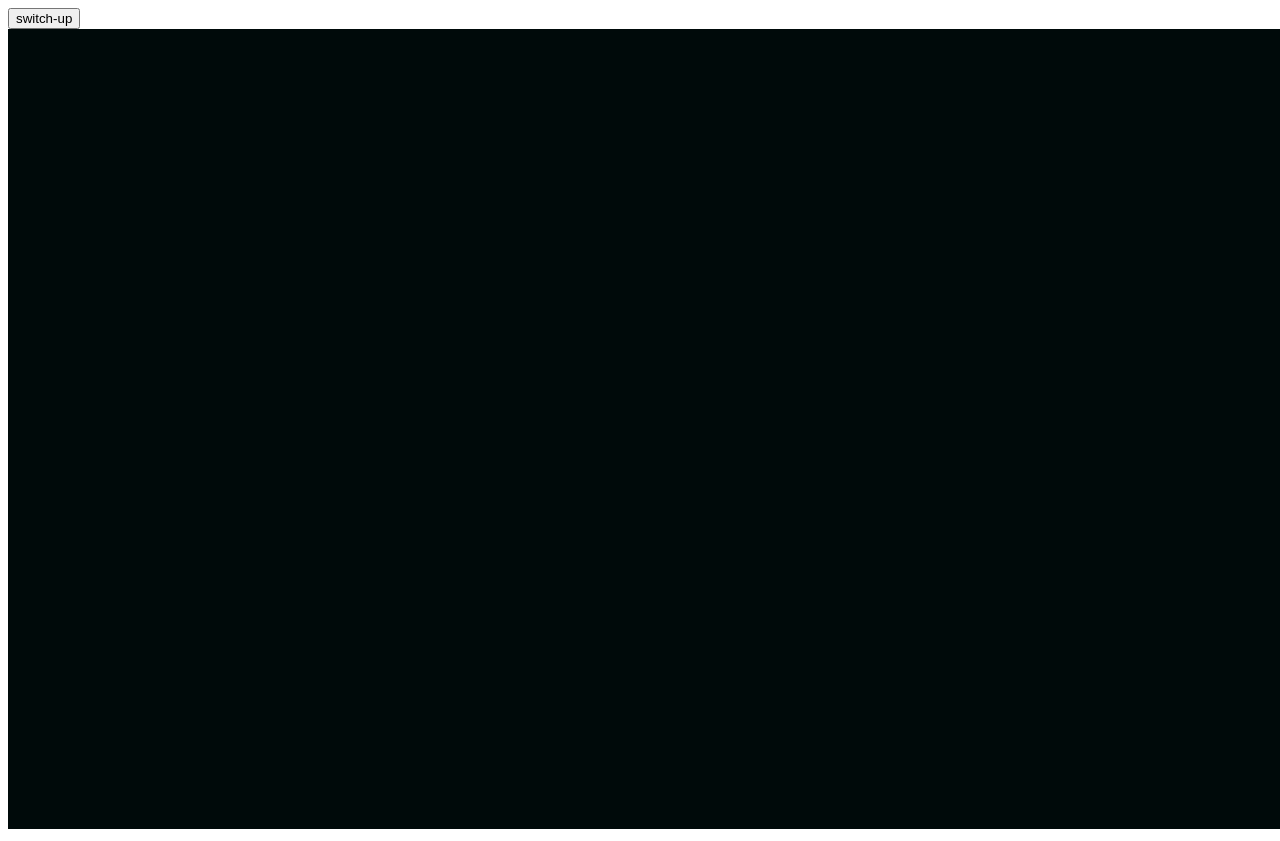
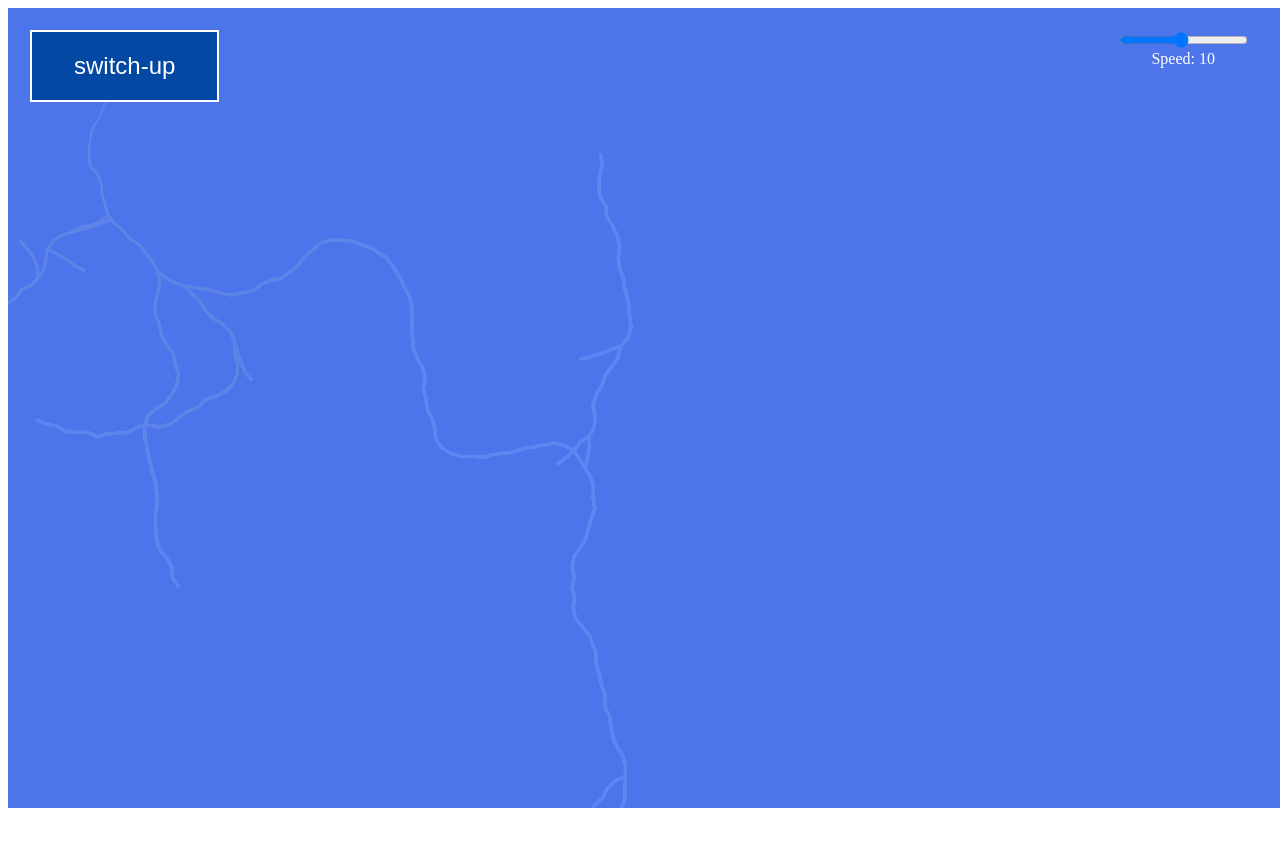
Before and after one commit to sk8terboyz/Branches, a plain HTML site: page index.html in a window 1280 px wide. Both pictures are taken after a click on the button "switch-up". After the commit the page ends 820 px from the top, so only its background shows below. Drawn offline with Linux system fonts and the light colour scheme.

Commit message:
Updated many featureus, notably adding a "switch-up"

```diff
--- a/index.html
+++ b/index.html
@@ -4,7 +4,7 @@
         <meta charset="UTF-8" />
         <meta name="viewport" content="width=device-width, initial-scale=1.0" />
         <meta http-equiv="X-UA-Compatible" content="ie=edge" />
-        <link rel="stylesheet" />
+        <link rel="stylesheet" href="style.css" />
         <title>Branching</title>
     </head>
     <body>
@@ -12,6 +12,10 @@
             <div class="button">
                 <button class="slide_in switch-up" type="button">switch-up</button>
             </div>
+            <div class=slideContainer>
+                <span id="sliderSpeed">Speed: <span id="slider--output">10</span></span>
+                <input type="range" min="1" max="20" value="10" id="myRange">
+            </div>
             <div id="container"></div>
             <script src="/script.js"></script>
         </main>
--- a/script.js
+++ b/script.js
@@ -1,9 +1,16 @@
 var container, canvas, context, btn;
 var WIDTH, HEIGHT;
-var MAX_LIFE = 500;
+var MAX_LIFE = 300;
 var LINE_WIDTH = 3;
+var switched = false;
+var color = `rgba(0, 25, 25, 0.05)`
 
 var branches, mouseX, mouseY;
+
+// Speed slider
+var slider = document.getElementById("myRange");
+var sliderSpeed = document.getElementById("slider--output");
+sliderSpeed.innHTML = slider.value;
 
 init();
 setInterval(loop, 1000/60);
@@ -21,29 +28,36 @@ function init() {
     container.appendChild(canvas);
 
     context =  canvas.getContext("2d");
-    context.fillStyle="rgb(0, 0, 0)";
+    context.fillStyle="rgba(0, 0, 0, 0.05)";
     context.fillRect(0, 0, WIDTH, HEIGHT);
 
     branches = new Array();
 
+    window.addEventListener('mousedown', onMouseDown, false);
     btn.addEventListener('click', switchUp);
-    window.addEventListener('mousedown', onMouseDown, false);
 }
 
 function onMouseDown(e) {
     if(!e)
         var e = window.event;
 
-        // calculations made to get the branch starting point to match cursor
-        mouseX = e.clientX - 8;
-        mouseY = e.clientY - 29;
+    // calculations made to get the branch starting point to match cursor
+    mouseX = e.clientX - 8;
+    mouseY = e.clientY - 10;
 
-        branches.push(new Branch(mouseX, mouseY, MAX_LIFE));
+    branches.push(new Branch(mouseX, mouseY, MAX_LIFE));
 }
 
-// This function will change from branching after each click to branching after cursor movement on the canvas
+// This function will change the background and colors
 function switchUp() {
-    console.log("switch-up");
+    // Example of how switched can be used for a one time use
+    if(!switched)
+        alert("This button will change the color of the background to any color, do you still wish to continue?");
+    switched = true;    // made for additional addons to mark the switchup button has been preseed (one time use for now)
+    color = `rgba(${Math.floor(Math.random()*256)}, ${Math.floor(Math.random()*256)}, ${Math.floor(Math.random()*256)}, 0.05)`;
+    context.fillStyle = color;
+    // context.fillRect(0, 0, WIDTH, HEIGHT);
+    console.log(color);
 }
 
 function loop() {
@@ -57,9 +71,13 @@ function loop() {
 
         context.moveTo(branch.x, branch.y);
 
+        var random = 0;
+        if(Math.random() < 0.15)
+            random = Math.random() < 0.5 ? (Math.random()*10*(-1)) : (Math.random()*10);
+        // console.log(random);
         branch.rw += Math.random() - .5;
-        branch.x += Math.cos(branch.rw) * branch.speed;
-        branch.y += Math.sin(branch.rw) * branch.speed;
+        branch.x += Math.cos(branch.rw) * branch.speed + random / Math.PI;
+        branch.y += Math.sin(branch.rw) * branch.speed + random / Math.PI;
 
         context.lineTo(branch.x, branch.y);
 
@@ -73,15 +91,23 @@ function loop() {
     context.stroke();
     context.closePath();
 
-    context.fillStyle = "rgba(0, 25, 25, 0.05)";
+    context.fillStyle = `rgba(75, 25, 50, 0.05)`;
+    context.fillStyle = color;
     context.fillRect(0, 0, WIDTH, HEIGHT);
 }
 
 var Branch = function(x, y, max_life) {
     this.life = 0;
     this.max_life = max_life;
-    this.speed = Math.random() + 3;
+    this.speed = Math.random() + 10;
+    // console.log(sliderSpeed.value)
     this.x = x;
     this.y = y;
     this.rw = Math.random() * 360;
 }
+
+slider.oninput = function() {
+    sliderSpeed.innerHTML = this.value;
+    sliderSpeed.value = this.value
+    // console.log(sliderSpeed.value);
+}
--- a/style.css
+++ b/style.css
@@ -7,8 +7,8 @@
     font-size: 24px;
     padding: 20px 42px;
     position: absolute;
-    top: 5%;
-    left: 5%;
+    top: 30px;
+    left: 30px;
     cursor: pointer;
     display: inline-block;
     box-shadow: inset 0 0 0 0 #0a7285;
@@ -20,3 +20,53 @@
 .slide_in:hover {
     box-shadow: inset 0 0 0 50px #0a7285;
 }
+
+.slideContainer {
+    width: 100px;
+}
+
+.slider {
+    -webkit-appearance: none; /* Override default CSS styles*/
+    appearance: none;
+    width: 100%; /* full width */
+    height: 25px; /* specified height */
+    background: transparent; /* background color */
+    outline: none; /* remove outline */
+    opacity: 0.7; /* set transparency (for mouse-over effects on hover) */
+    -webkit-transition: .2s; /* 0.2 seconds transition on hover */
+    transition: opacity .2s;
+}
+
+.slider:hover {
+    opacity: 1;
+}
+
+.slider::-webkit-slider-thumb {
+    -webkit-appearance: none; /* Override default look */
+    appearance: none;
+    width: 25px;  /* slider handle width*/
+    height: 25px; /* slider handle height*/
+    background: #04AA6D; /* background color */
+    cursor: pointer; /* cursor on hover */
+}
+
+/* May or may not need this (requires further testing) */
+.slider::-moz-range-thumb {
+    width: 25px;  /* slider handle width*/
+    height: 25px; /* slider handle height*/
+    background: #04AA6D; /* background color */
+    cursor: pointer; /* cursor on hover */
+}
+
+#myRange {
+    position: absolute;
+    top: 30px;
+    right: 30px;
+}
+
+#sliderSpeed {
+    position: absolute;
+    top: 50px;
+    right: 65px;
+    color: white;
+}
```
